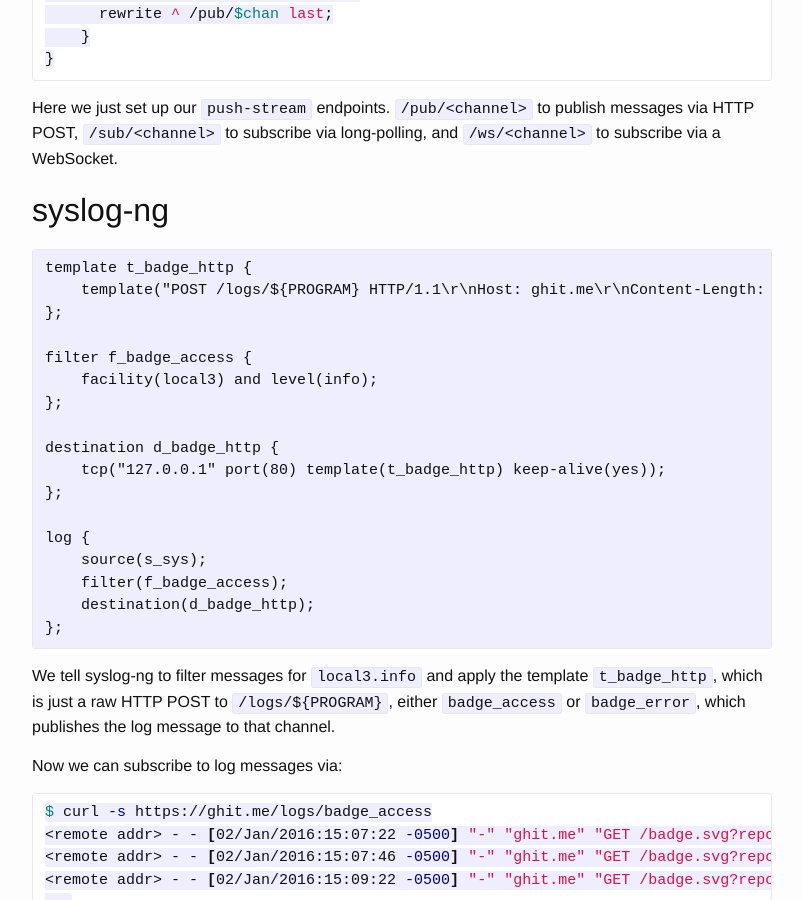
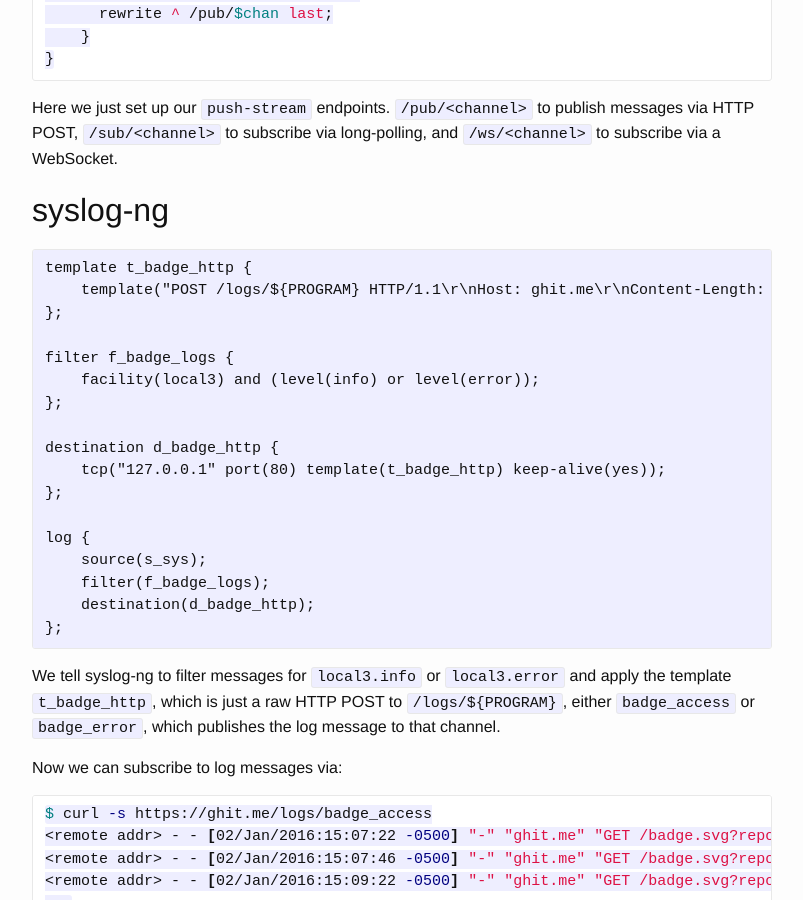
Before and after one commit to benwilber/benwilber.github.io, a Jekyll site: the page built from _posts/2015-12-31-streaming-logs-over-http-with-nginx.md, in a window 1280 px wide and 900 px high, scrolled down 2164 px. Shown: the whole window, without its empty margins (238-1041 px from the left). Built offline with Jekyll 4.4.1, drawn with Linux system fonts in a browser that asks for light colours; comment, search, counter and statistics services are not loaded; some of the changed text lies outside the part shown.

Commit message:
log level

````diff
--- a/_posts/2015-12-31-streaming-logs-over-http-with-nginx.md
+++ b/_posts/2015-12-31-streaming-logs-over-http-with-nginx.md
@@ -38,8 +38,8 @@ location = /badge.svg {
     set_formatted_gmt_time $datestr "%Y-%m-%d";
     set_escape_uri $escaped_repo $arg_repo;
     access_log syslog:server=127.0.0.1,facility=local3,tag=badge,severity=info badge;
-    access_log syslog:server=127.0.0.1,facility=local3,tag=badge_access,severity=info main;
-    error_log syslog:server=127.0.0.1,facility=local3,tag=badge_error,severity=info;
+    access_log syslog:server=127.0.0.1,facility=local3,severity=info,tag=badge_access main;
+    error_log syslog:server=127.0.0.1,facility=local3,severity=error,tag=badge_error;
     alias /var/www/ghit.me/badges/$escaped_repo.svg;
 }
 ```
@@ -47,8 +47,8 @@ location = /badge.svg {
 Take a look at my [previous post]({% post_url 2015-12-25-how-i-built-ghit-me %}) about [ghit.me](https://ghit.me/) for details on what the `badge.svg` location entails.  The only additional thing I added was:
 
 ```
-access_log syslog:server=127.0.0.1,facility=local3,tag=badge_access,severity=info main;
-error_log syslog:server=127.0.0.1,facility=local3,tag=badge_error,severity=info;
+access_log syslog:server=127.0.0.1,facility=local3,severity=info,tag=badge_access main;
+error_log syslog:server=127.0.0.1,facility=local3,severity=error,tag=badge_error;
 ```
 
 This logs a message in nginx's standard `main` logging format under the tag `badge_access`.  `push_stream_max_messages_stored_per_channel` is a global setting that sets the maximum messages to buffer.  In our case it will function as a FIFO buffer of access log lines stored in memory.  Additionally, we're logging the badge error log to `badge_error`.
@@ -106,8 +106,8 @@ template t_badge_http {
     template("POST /logs/${PROGRAM} HTTP/1.1\r\nHost: ghit.me\r\nContent-Length: $(length ${MESSAGE})\r\nConnection: keep-alive\r\n\r\n${MESSAGE}");
 };
 
-filter f_badge_access {
-    facility(local3) and level(info);
+filter f_badge_logs {
+    facility(local3) and (level(info) or level(error));
 };
 
 destination d_badge_http {
@@ -116,12 +116,12 @@ destination d_badge_http {
 
 log {
     source(s_sys);
-    filter(f_badge_access);
+    filter(f_badge_logs);
     destination(d_badge_http);
 };
 ```
 
-We tell syslog-ng to filter messages for `local3.info` and apply the template `t_badge_http`, which is just a raw HTTP POST to `/logs/${PROGRAM}`, either `badge_access` or `badge_error`, which publishes the log message to that channel.
+We tell syslog-ng to filter messages for `local3.info` or `local3.error` and apply the template `t_badge_http`, which is just a raw HTTP POST to `/logs/${PROGRAM}`, either `badge_access` or `badge_error`, which publishes the log message to that channel.
 
 Now we can subscribe to log messages via:
 
````
